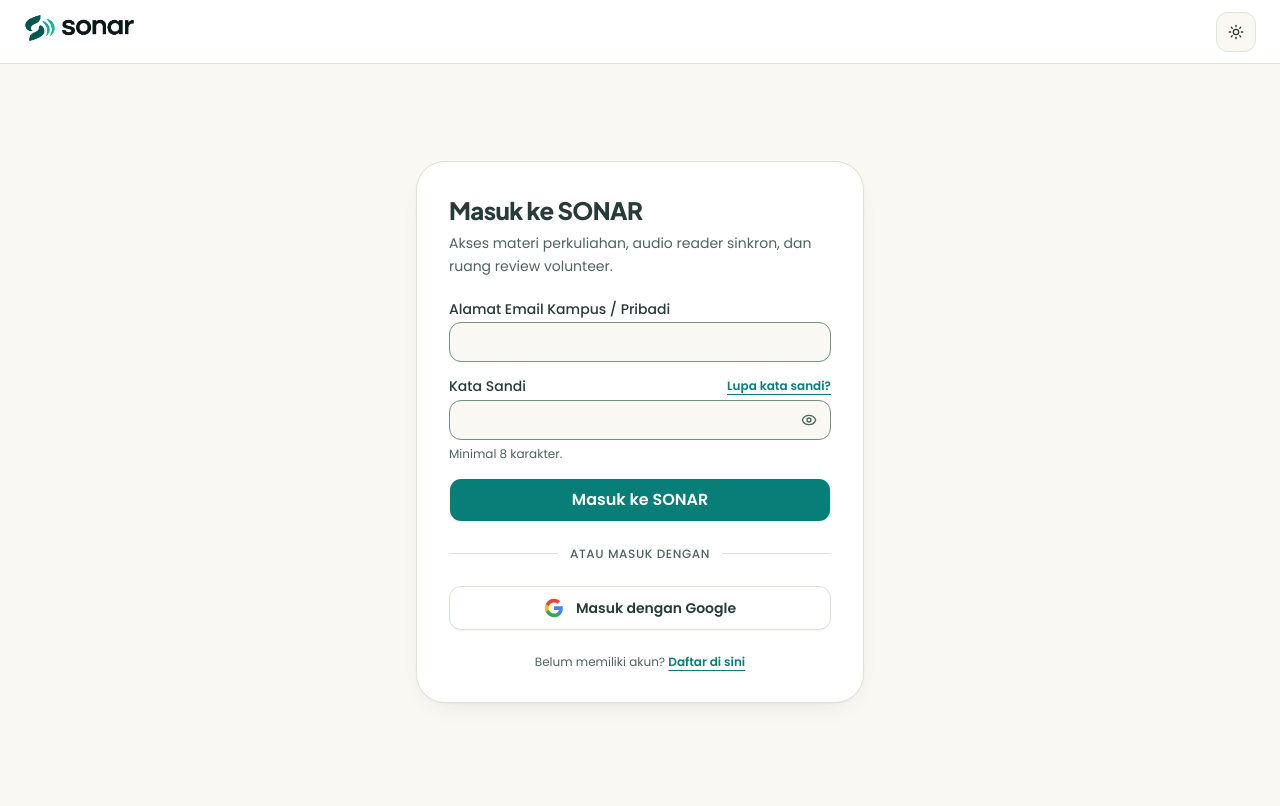
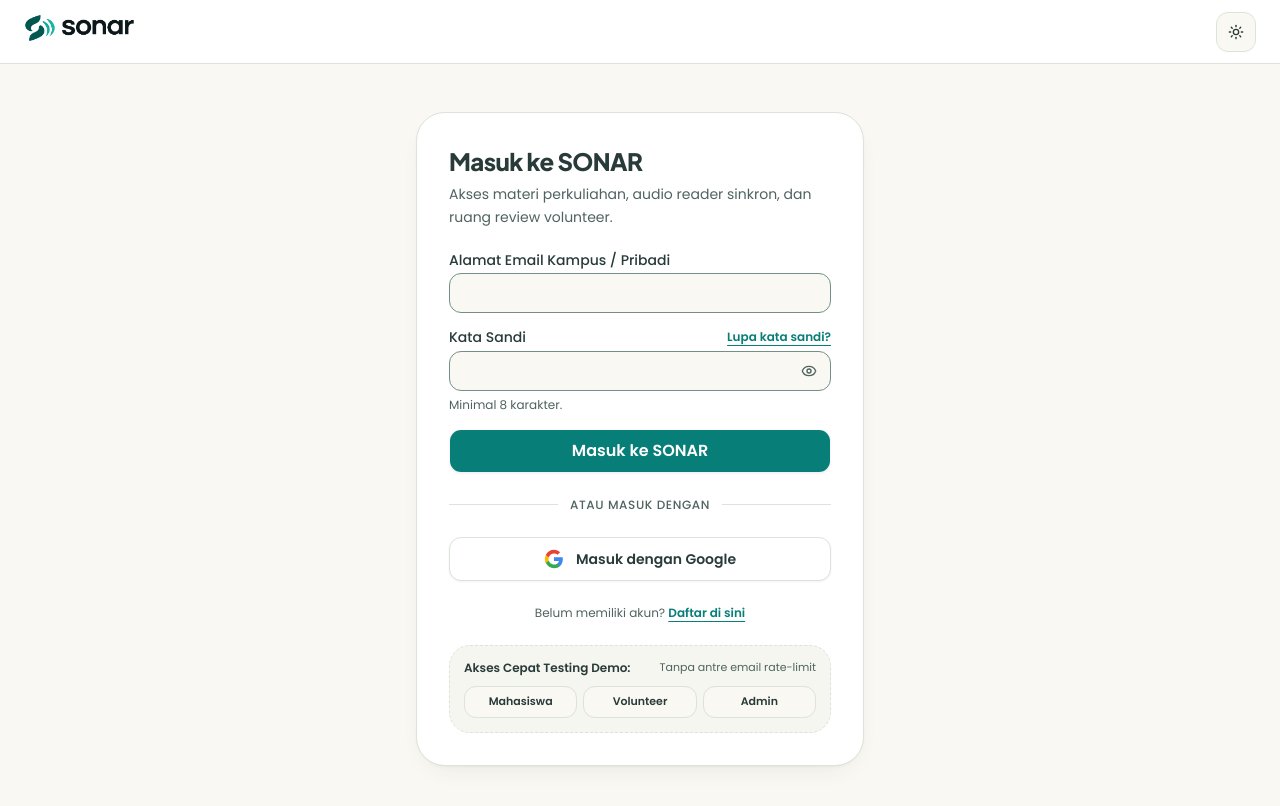
Before and after one commit to ak7prisma/Sonar, a Next.js app: page /login in a window 1280 px wide. Shown: the top 806 px of the page. Built offline with nearby package versions, Linux system fonts and the light colour scheme.

Commit message:
fix(auth): add demo role quick-access switcher and clarify email rate limit error

```diff
--- a/src/components/auth/AuthForm.tsx
+++ b/src/components/auth/AuthForm.tsx
@@ -11,6 +11,7 @@ import { Label } from "@/components/ui/label";
 import { Alert, AlertDescription, AlertTitle } from "@/components/ui/alert";
 import {
   loginAction,
+  loginAsDemoRole,
   registerAction,
 } from "@/features/authentication/actions";
 import { loginSchema, registerSchema } from "@/lib/validation/schemas";
@@ -330,6 +331,43 @@ export function AuthForm({
           </>
         )}
       </p>
+
+      {/* Quick Demo Access Bar */}
+      <div className="rounded-2xl border border-dashed border-border bg-surface-subtle/70 p-3.5 space-y-2.5 font-ui">
+        <div className="flex items-center justify-between text-xs">
+          <span className="font-semibold text-foreground">Akses Cepat Testing Demo:</span>
+          <span className="text-[11px] text-muted-foreground">Tanpa antre email rate-limit</span>
+        </div>
+        <div className="grid grid-cols-3 gap-1.5">
+          <Button
+            type="button"
+            variant="outline"
+            size="sm"
+            onClick={() => loginAsDemoRole("student", redirectTo)}
+            className="h-8 rounded-lg text-[11px] font-semibold border-border hover:bg-card hover:text-primary"
+          >
+            Mahasiswa
+          </Button>
+          <Button
+            type="button"
+            variant="outline"
+            size="sm"
+            onClick={() => loginAsDemoRole("volunteer", redirectTo)}
+            className="h-8 rounded-lg text-[11px] font-semibold border-border hover:bg-card hover:text-primary"
+          >
+            Volunteer
+          </Button>
+          <Button
+            type="button"
+            variant="outline"
+            size="sm"
+            onClick={() => loginAsDemoRole("admin", redirectTo)}
+            className="h-8 rounded-lg text-[11px] font-semibold border-border hover:bg-card hover:text-primary"
+          >
+            Admin
+          </Button>
+        </div>
+      </div>
     </div>
   );
 }
--- a/src/features/authentication/utils.ts
+++ b/src/features/authentication/utils.ts
@@ -15,8 +15,8 @@ export function mapAuthErrorMessage(msg: string): string {
   if (lower.includes("not enabled") || lower.includes("unsupported provider")) {
     return "Provider login Google belum diaktifkan di dashboard Supabase (Authentication -> Providers).";
   }
-  if (lower.includes("rate limit") || lower.includes("too many requests")) {
-    return "Terlalu banyak percobaan. Harap tunggu beberapa saat sebelum mencoba lagi.";
+  if (lower.includes("rate limit") || lower.includes("too many requests") || lower.includes("over_email_send_rate_limit")) {
+    return "Terlalu banyak percobaan pendaftaran/pengiriman email dalam waktu singkat (batasan Supabase Auth Rate Limit). Harap tunggu 5-10 menit sebelum mencoba lagi, atau gunakan tombol Akses Cepat Testing Demo di bawah.";
   }
   if (lower.includes("network") || lower.includes("fetch failed")) {
     return "Gagal terhubung ke server autentikasi. Periksa koneksi internet Anda.";
```
